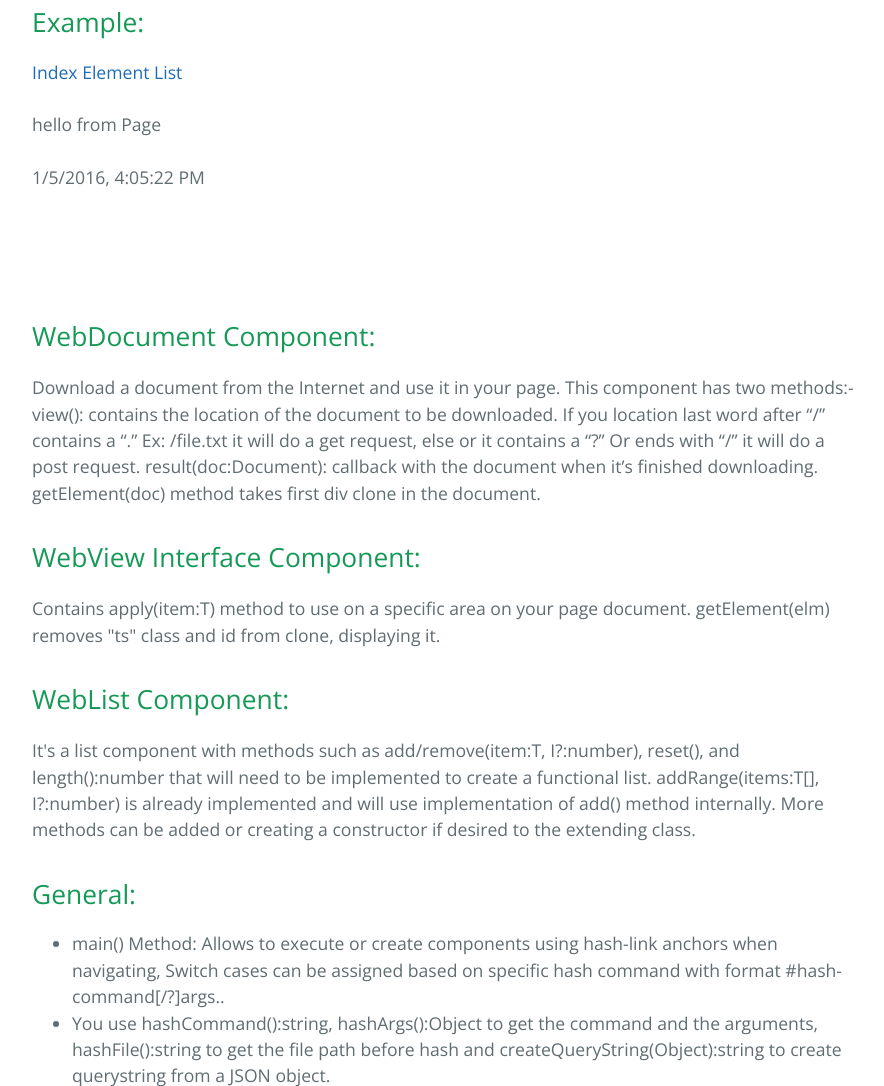
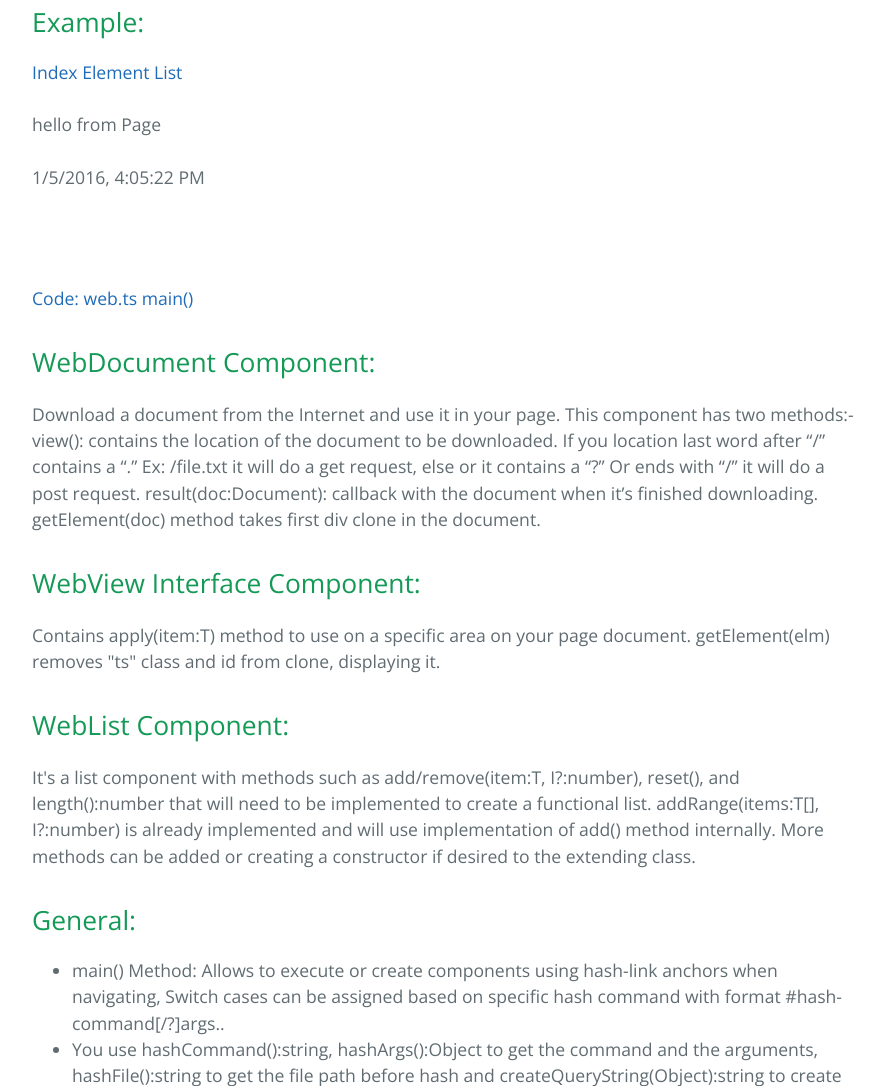
Before and after one commit to EdSaleh/web.ts, a plain HTML site: page index.html in a window 1280 px wide. Shown: the part 702-1788 px from the top of the page, without its empty margins (192-1076 px from the left). Drawn offline with nearby package versions, Linux system fonts and the light colour scheme.

Commit message:
code link

```diff
--- a/index.html
+++ b/index.html
@@ -40,8 +40,9 @@ History and same hash navigation is supported.</p>
     <div class ="web ts"id="element">This Element is part of the document but was hidden using "web ts" class.
     the list cloned "#element" you use for items and the class and the id were striped</div>
         </div>
+        <a href="https://github.com/medozs/web.ts/blob/gh-pages/web.ts" target="_blank">Code: web.ts main()</a>
+<h2>
 
-<h2>
 <a id="webdocument-component" class="anchor" href="#webdocument-component" aria-hidden="true"><span class="octicon octicon-link"></span></a>WebDocument Component:</h2>
 
 <p>Download a document from the Internet and use it in your page.
```
